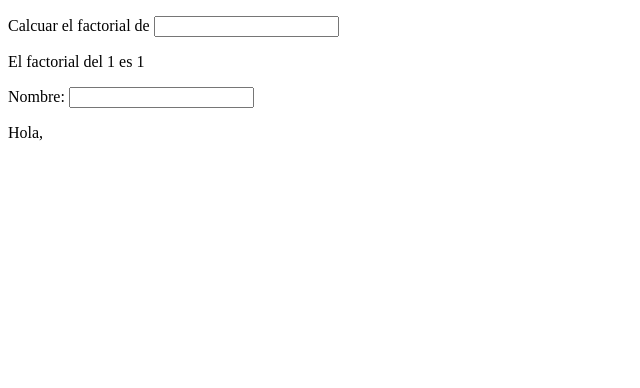
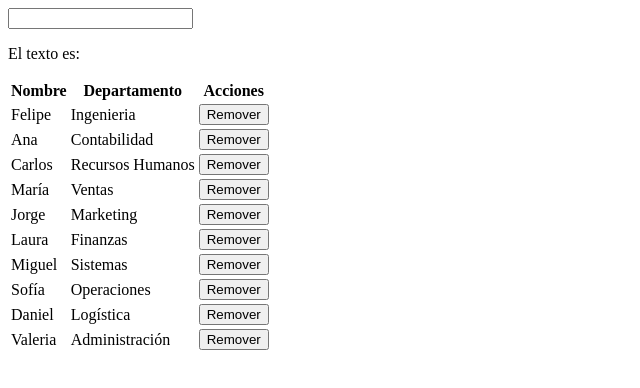
Before and after one commit to JLXP/react-peliculas, a React (Vite) app: page / in a window 1280 px wide. Shown: the top 388 px of the page, without its empty margins (0-640 px from the left). Built offline with nearby package versions, Linux system fonts and the light colour scheme.

Commit message:
usecontext part 2

```diff
--- a/src/App.tsx
+++ b/src/App.tsx
@@ -1,10 +1,14 @@
-import EjemploMemorizar from "./EjemploMemorizar";
+import { useState } from "react";
+import EjemploMemorizarTabla from "./Memorizar/EjemploMemorizar";
 
 export default function App() {
+  const [texto, setTexto] = useState("");
 
   return (
     <>
-      <EjemploMemorizar />
+      <input type="text" onChange={(e) => setTexto(e.target.value)} />
+      <p>El texto es: {texto}</p>
+      <EjemploMemorizarTabla />
     </>
   );
 }
--- /dev/null
+++ b/src/Memorizar/EjemploMemorizar.tsx
@@ -0,0 +1,9 @@
+import TablaMemorizar from "./TablaMemorizar";
+
+export default function EjemploMemorizarTabla() {
+  return (
+    <>
+      <TablaMemorizar />
+    </>
+  );
+}
--- /dev/null
+++ b/src/Memorizar/FilaMemorizar.tsx
@@ -0,0 +1,20 @@
+import type Persona from '../persona.model';
+
+export default function FilaMemorizar({persona, remover}: FilaProps) {
+  return (
+    <tr key={persona.id}>
+      <td>{persona.nombre}</td>
+      <td>{persona.departamento}</td>
+      <td>
+        <button onClick={() => remover(persona)}>
+          Remover
+        </button>
+      </td>
+    </tr>
+  );
+}
+
+interface FilaProps {
+  persona: Persona;
+  remover: (p: Persona) => void;
+}
--- /dev/null
+++ b/src/Memorizar/TablaMemorizar.tsx
@@ -0,0 +1,44 @@
+import { memo, useState } from "react";
+import FilaMemorizar from "./FilaMemorizar";
+import type Persona from '../persona.model';
+
+
+const TablaMemorizar =  memo( function TablaMemorizar() {
+  const personasFuentes: Persona[] = [
+    { id: 1, nombre: "Felipe", departamento: "Ingenieria" },
+    { id: 2, nombre: "Ana", departamento: "Contabilidad" },
+    { id: 3, nombre: "Carlos", departamento: "Recursos Humanos" },
+    { id: 4, nombre: "María", departamento: "Ventas" },
+    { id: 5, nombre: "Jorge", departamento: "Marketing" },
+    { id: 6, nombre: "Laura", departamento: "Finanzas" },
+    { id: 7, nombre: "Miguel", departamento: "Sistemas" },
+    { id: 8, nombre: "Sofía", departamento: "Operaciones" },
+    { id: 9, nombre: "Daniel", departamento: "Logística" },
+    { id: 10, nombre: "Valeria", departamento: "Administración" },
+  ];
+
+  const [personas, setPersonas] = useState(personasFuentes);
+
+  const removerPersona = (persona: Persona) => {
+    setPersonas(personas.filter((p) => p.id !== persona.id));
+  };
+
+  return (
+    <table>
+      <thead>
+        <tr>
+          <th>Nombre</th>
+          <th>Departamento</th>
+          <th>Acciones</th>
+        </tr>
+      </thead>
+      <tbody>
+        {personasFuentes.map((p) => (
+          <FilaMemorizar key={p.id} persona={p} remover={removerPersona}/>
+        ))}
+      </tbody>
+    </table>
+  );
+});
+
+export default TablaMemorizar;
```
